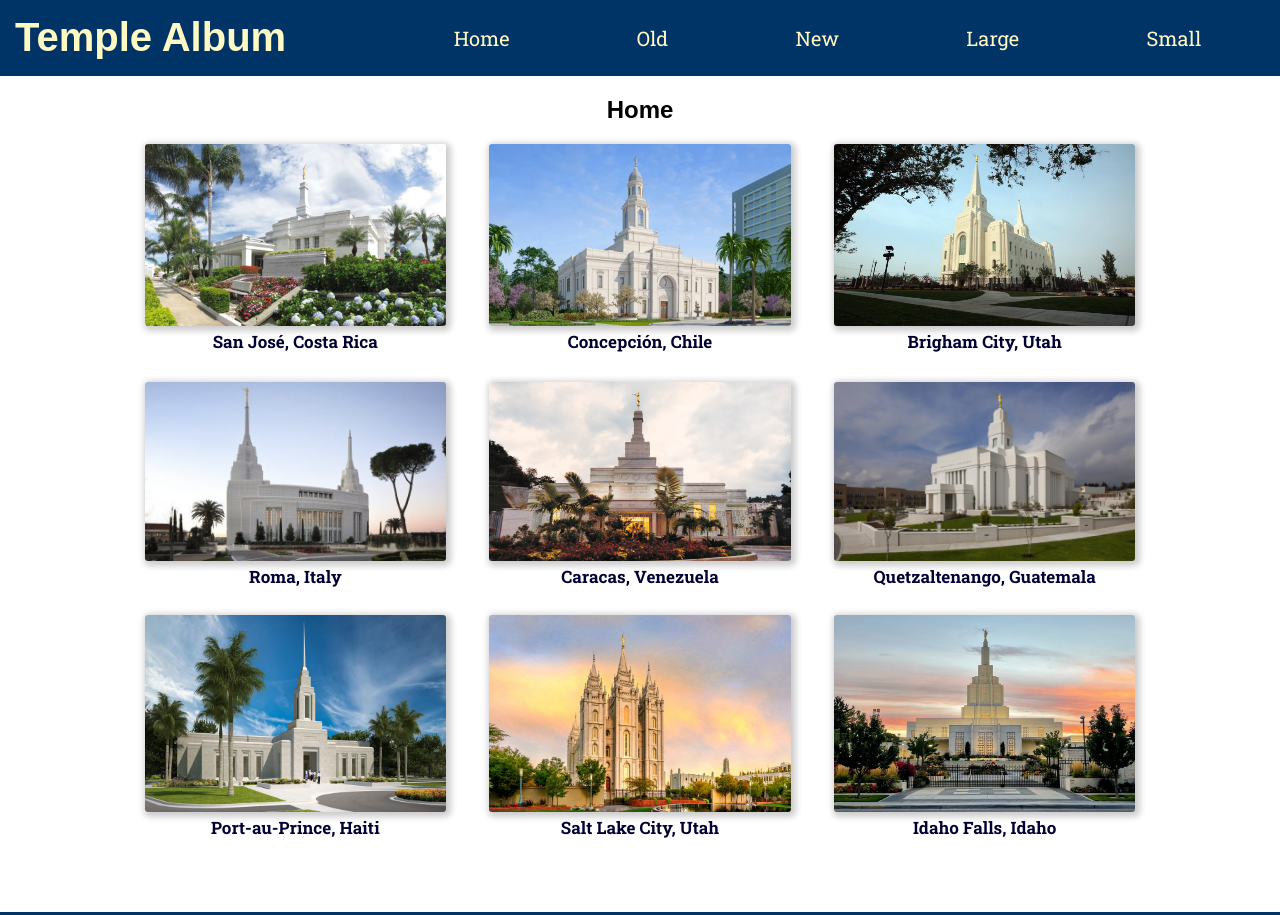
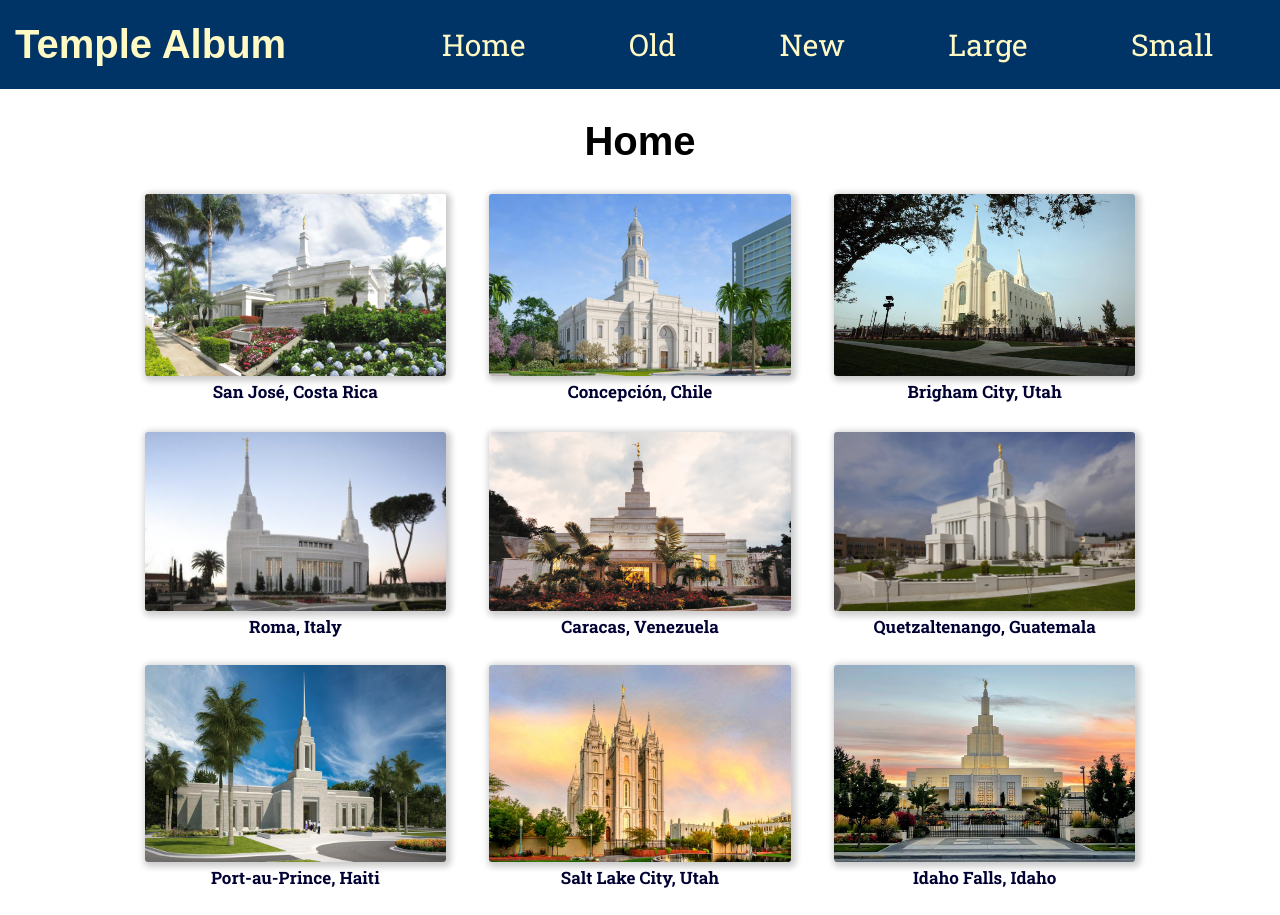
Before and after one commit to ronaldoucl/wdd131, a plain HTML site: page temples.html in a window 1280 px wide. Shown: the top 915 px of the page. Drawn offline with Linux system fonts and the light colour scheme.

```diff
--- a/styles/temples-large.css
+++ b/styles/temples-large.css
@@ -29,4 +29,14 @@
         margin: 0 auto;
         grid-template-columns: 1fr 1fr 1fr;
     }
+    nav li a {
+        font-size: 30px;
+    }
+    main h2 {
+        font-size: 40px;
+        padding: 10px;
+    }
+    #title {
+        height: 0 auto;
+    }
 }
--- a/styles/temples.css
+++ b/styles/temples.css
@@ -17,6 +17,7 @@
 header {
     background-color: var(--dark-blue);
     padding: 10px;
+    align-items: center;
 }
 
 header h1 {
```
